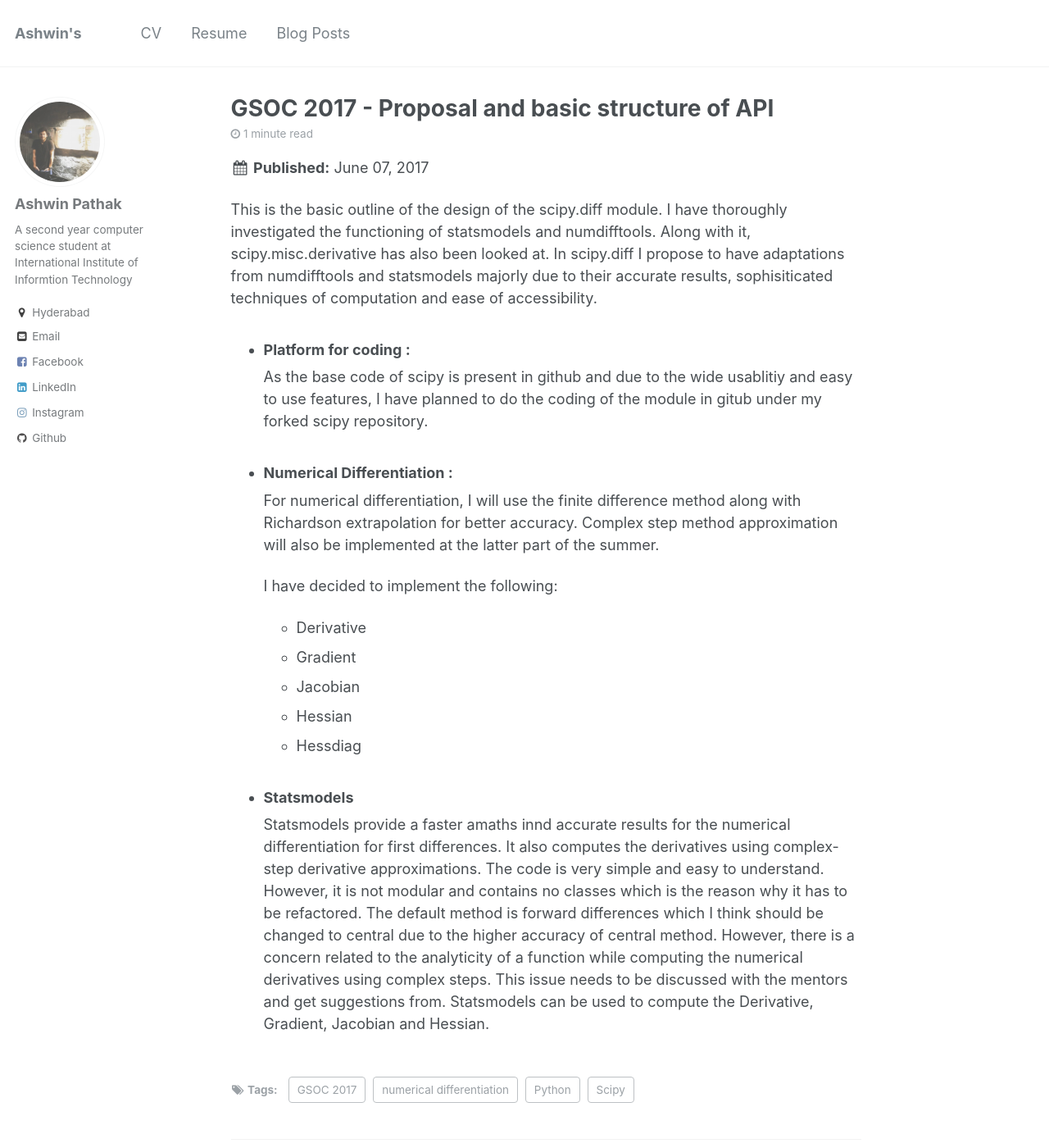
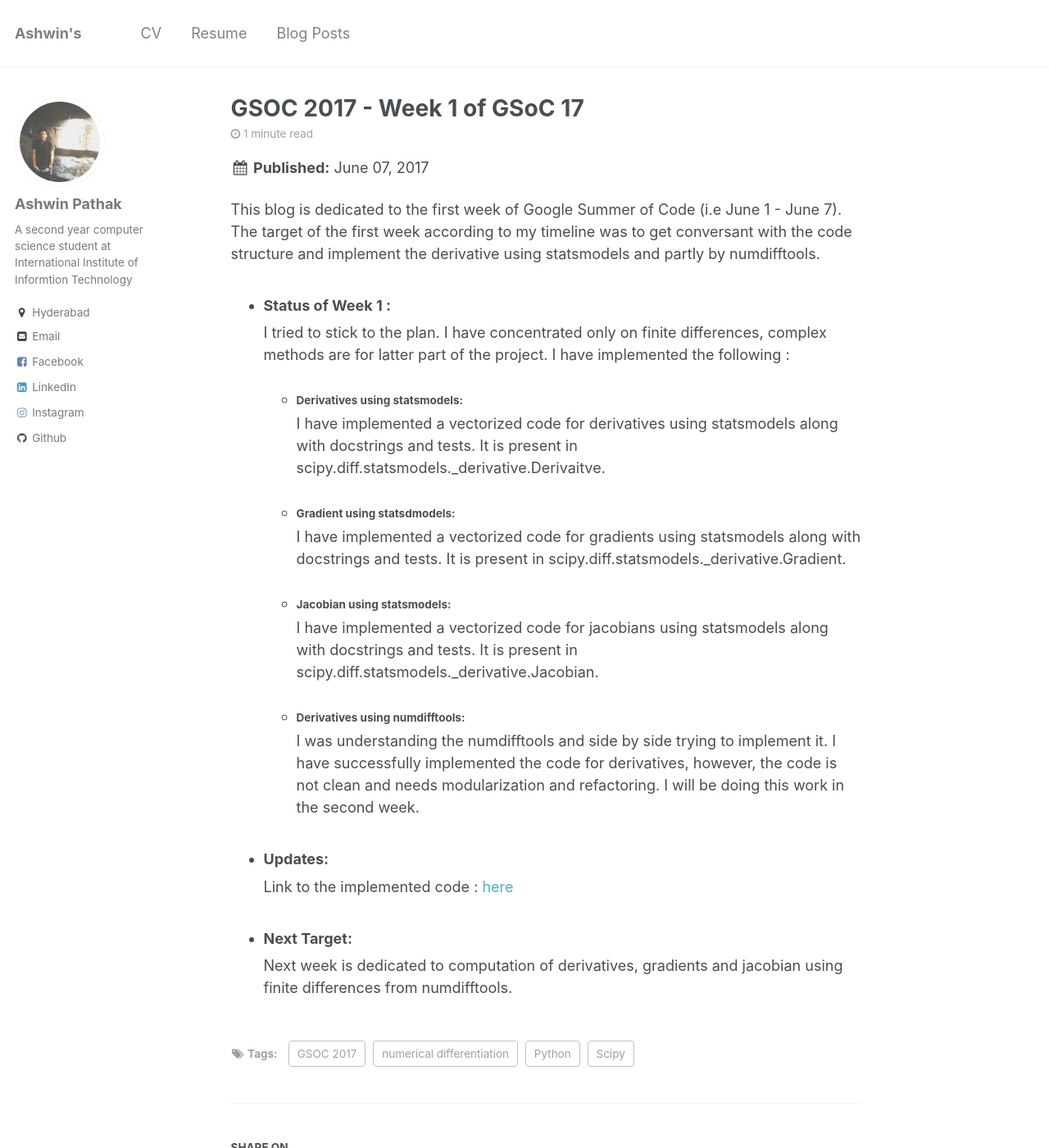
Before and after one commit to ashwinpathak20/ashwinpathak20.github.io, a Jekyll site: the page built from _posts/2017-06-7-blog-post-3.md, in a window 1280 px wide and 1400 px high. Shown: the whole window at 82% size. Built offline with Jekyll 4.4.1, drawn with Linux system fonts in a browser that asks for light colours.

Commit message:
Update 2017-06-7-blog-post-3.md

```diff
--- a/_posts/2017-06-7-blog-post-3.md
+++ b/_posts/2017-06-7-blog-post-3.md
@@ -1,6 +1,6 @@
 ---
-title: 'GSOC 2017 - Proposal and basic structure of API'
-date: 2017-06-7
+title: 'GSOC 2017 - Week 1 of GSoC 17'
+date: 2017-06-07
 permalink: /posts/2017/06/blog-post-3/
 tags:
   - GSOC 2017
@@ -9,23 +9,28 @@ tags:
   - Python
 ---
 
-This is the basic outline of the design of the scipy.diff module. I have thoroughly investigated the functioning of statsmodels and numdifftools. Along with it, scipy.misc.derivative has also been looked at. In scipy.diff I propose to have adaptations from numdifftools and statsmodels majorly due to their accurate results, sophisiticated techniques of computation and ease of accessibility.
+This blog is dedicated to the first week of Google Summer of Code (i.e June 1 - June 7). The target of the first week according to my timeline was to get conversant with the code structure and implement the derivative using statsmodels and partly by numdifftools.
 
-* ### Platform for coding :
-   As the base code of scipy is present in github and due to the wide usablitiy and easy to use features, I have planned to do the coding of the module in gitub under my forked scipy repository.
+* ### Status of Week 1 :
+   I tried to stick to the plan. I have concentrated only on finite differences, complex methods are for latter part of the project. I have implemented the following :
+   - #### Derivatives using statsmodels:
 
-* ### Numerical Differentiation :
-  For numerical differentiation, I will use the finite difference method along with Richardson extrapolation for better accuracy. Complex step method approximation will also be implemented at the latter part of the summer.
+      I have implemented a vectorized code for derivatives using statsmodels along with docstrings and tests. It is present in scipy.diff.statsmodels._derivative.Derivaitve.
 
-  I have decided to implement the following:
+   - #### Gradient using statsdmodels:
 
-    - Derivative
-    - Gradient
-    - Jacobian
-    - Hessian
-    - Hessdiag
+      I have implemented a vectorized code for gradients using statsmodels along with docstrings and tests. It is present in scipy.diff.statsmodels._derivative.Gradient.
 
-* ### Statsmodels
-  Statsmodels provide a faster amaths innd accurate results for the numerical differentiation for first differences. It also computes the derivatives using complex-step derivative approximations. The code is very simple and easy to understand. However, it is not modular and contains no classes which is the reason why it has to be refactored. The default method is forward differences which I think should be changed to central due to the higher accuracy of central method.
-  However, there is a concern related to the analyticity of a function while computing the numerical derivatives using complex steps. This issue needs to be discussed with the mentors and get suggestions from.
-  Statsmodels can be used to compute the Derivative, Gradient, Jacobian and Hessian.
+    - #### Jacobian using statsmodels:
+
+      I have implemented a vectorized code for jacobians using statsmodels along with docstrings and tests. It is present in scipy.diff.statsmodels._derivative.Jacobian.
+
+    - #### Derivatives using numdifftools:
+
+      I was understanding the numdifftools and side by side trying to implement it. I have successfully implemented the code for derivatives, however, the code is not clean and needs modularization and refactoring. I will be doing this work in the second week.
+
+* ### Updates:
+  Link to the implemented code : [here](https://github.com/ashwinpathak20/scipy/tree/diff/scipy/diff)
+
+* ### Next Target:
+  Next week is dedicated to computation of derivatives, gradients and jacobian using finite differences from numdifftools.
```
